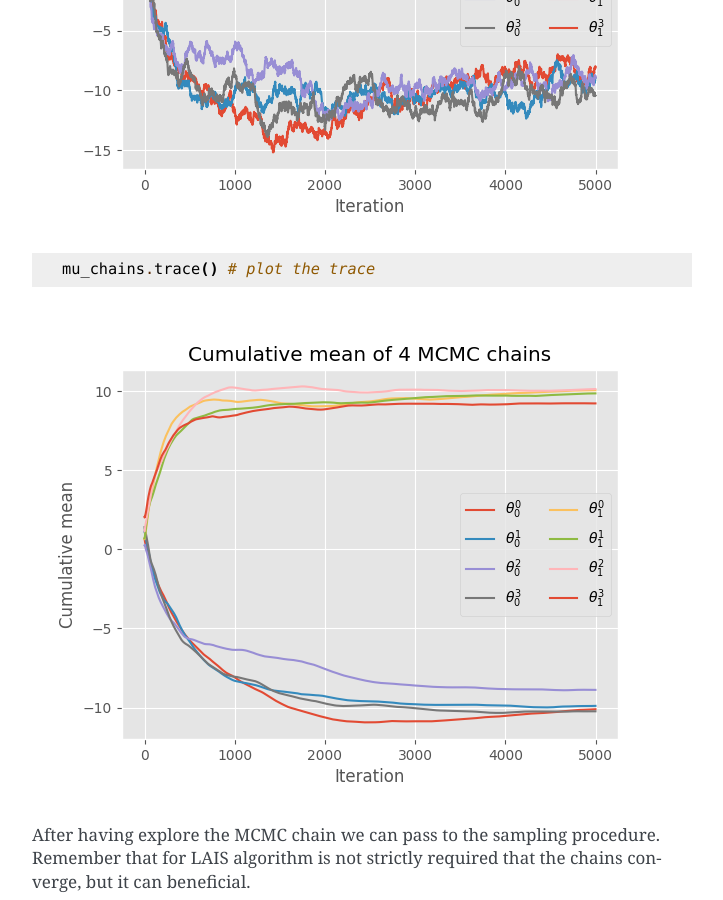
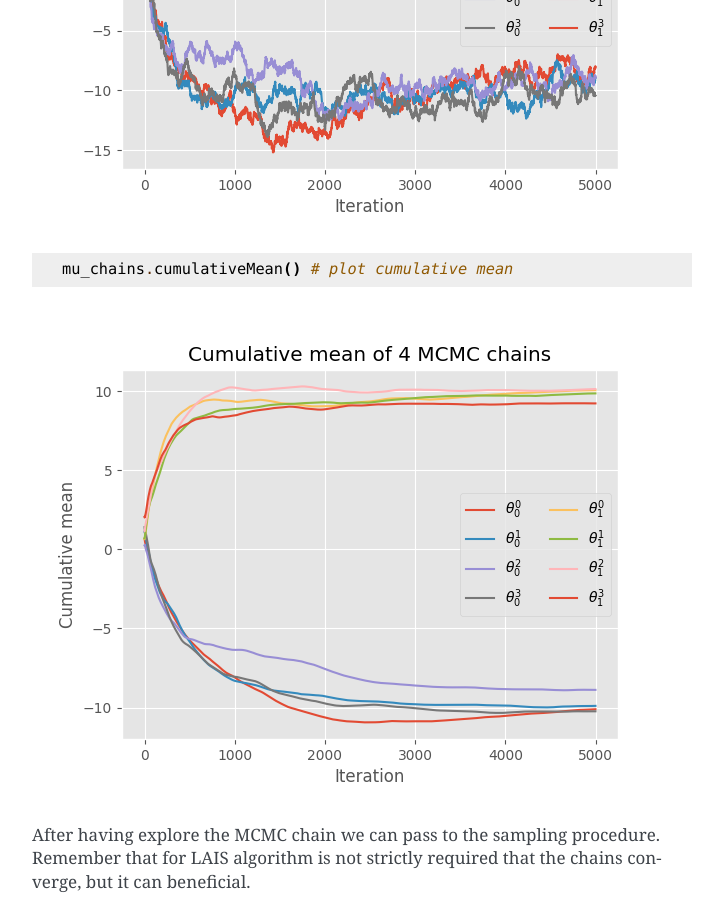
Before and after one commit to OneEmptyUser/pylais, a Sphinx documentation site: the page built from docs/source/examples.rst, in a window 1280 px wide and 900 px high, scrolled down 1611 px. Shown: the whole window, without its empty margins (388-1111 px from the left). Built offline with Sphinx 7.4.7, drawn with Linux system fonts in a browser that asks for light colours.

Commit message:
fix minor typo mistake

```diff
--- a/docs/source/examples.rst
+++ b/docs/source/examples.rst
@@ -69,7 +69,7 @@ The chains can be explored for assessing the convergence with
 
 .. code:: python
 
-    mu_chains.trace() # plot the trace
+    mu_chains.cumulativeMean() # plot cumulative mean
 
 .. figure:: _static\\cummulativeMean_ex_1.png
 
```
